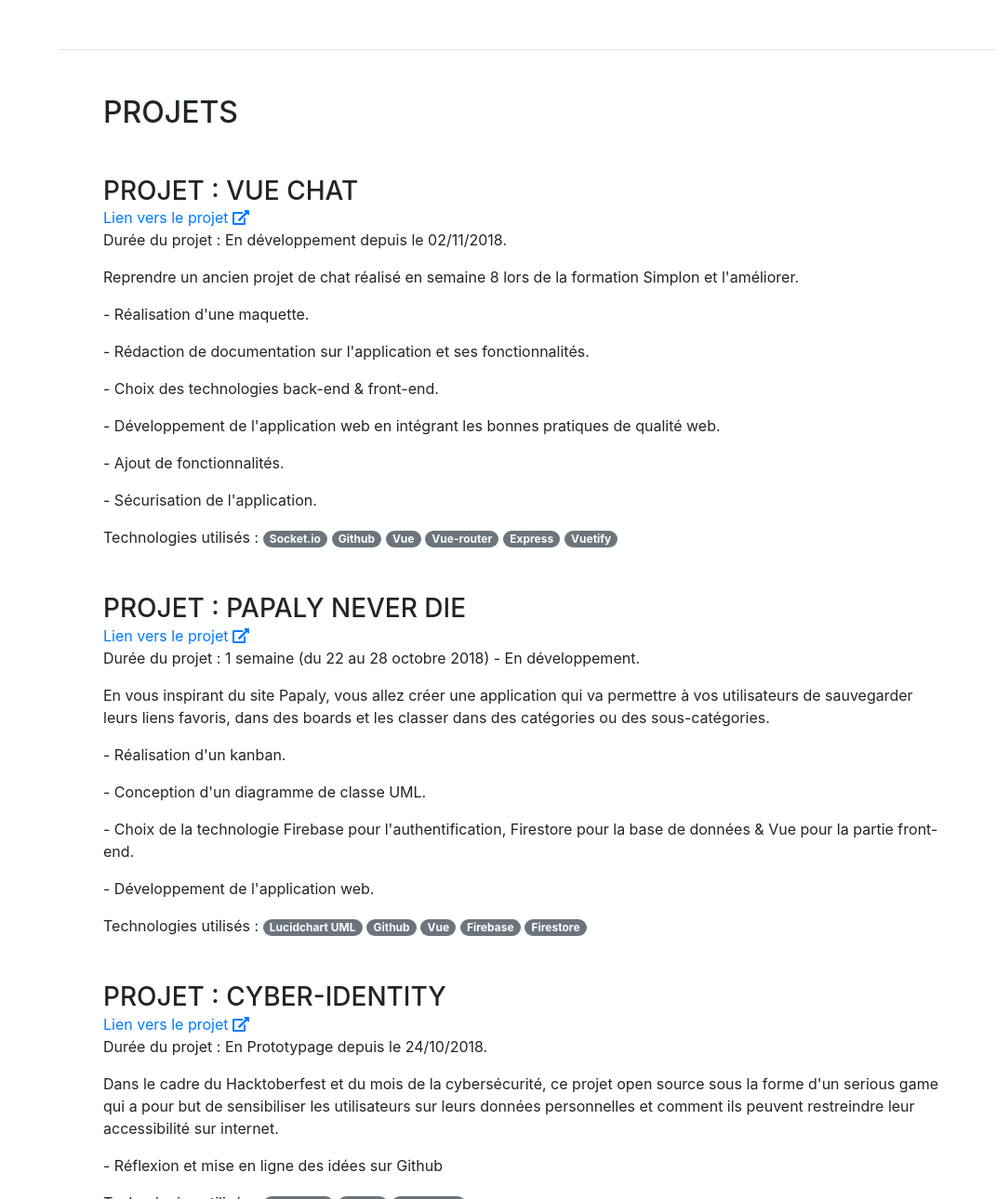
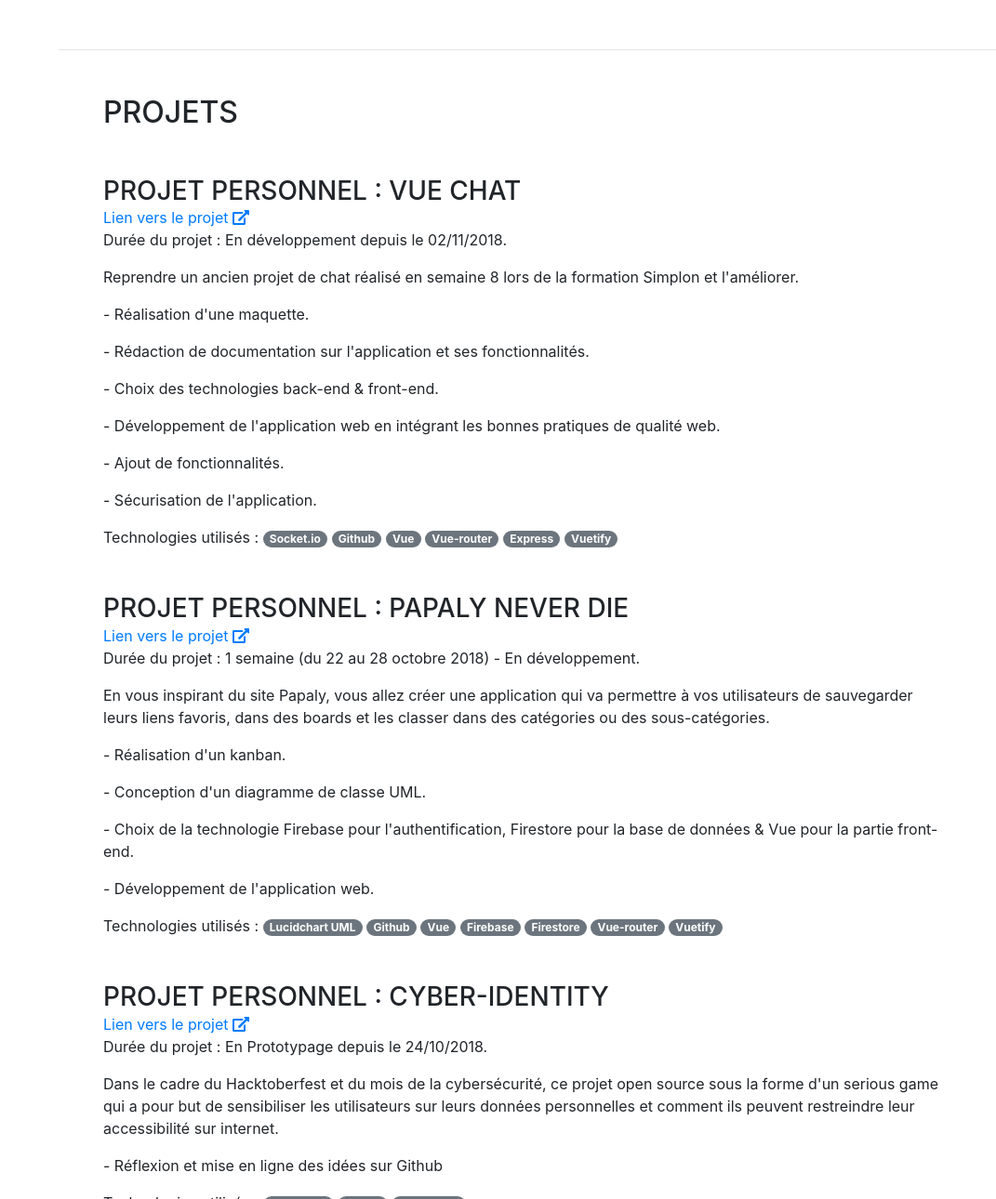
Before and after one commit to Poltergeistz/CV-David-Journo, a website with bundled scripts: page index.html in a window 1280 px wide. Shown: the part 4320-5610 px from the top of the page at 93% size, without its empty margins (209-1280 px from the left). Built offline with nearby package versions, Linux system fonts and the light colour scheme; a web font is replaced by a local one.

Commit message:
Minor modifications

```diff
--- a/index.html
+++ b/index.html
@@ -381,7 +381,7 @@
         <h2 class="mb-5">Projets</h2>
 
         <div class="resume-content mr-auto mb-5">
-          <h3 class="mb-0">Projet : Vue Chat</h3>
+          <h3 class="mb-0">Projet personnel : Vue Chat</h3>
           <a href="https://github.com/Poltergeistz/vue-chat" target="_blank">Lien vers le projet <i class="fas fa-external-link-alt"></i></a>
           <p>Durée du projet : En développement depuis le 02/11/2018.</p>
           <p>Reprendre un ancien projet de chat réalisé en semaine 8 lors de la formation Simplon et l'améliorer.</p>
@@ -396,7 +396,7 @@
         </div>
 
         <div class="resume-content mr-auto mb-5">
-          <h3 class="mb-0">Projet : Papaly never die</h3>
+          <h3 class="mb-0">Projet personnel : Papaly never die</h3>
           <a href="https://github.com/Poltergeistz/papaly-never-die" target="_blank">Lien vers le projet <i class="fas fa-external-link-alt"></i></a>
           <p>Durée du projet : 1 semaine (du 22 au 28 octobre 2018) - En développement.</p>
           <p>En vous inspirant du site Papaly, vous allez créer une application qui va permettre à vos utilisateurs de sauvegarder leurs liens favoris, dans des boards et les classer dans des catégories ou des sous-catégories. </p>
@@ -405,11 +405,12 @@
           <p>- Choix de la technologie Firebase pour l'authentification, Firestore pour la base de données &amp; Vue pour la partie front-end.</p>
           <p>- Développement de l'application web.</p>
           <p class="mb-0">Technologies utilisés : <span class="badge badge-pill badge-secondary">Lucidchart UML</span> <span class="badge badge-pill badge-secondary">Github</span>
-            <span class="badge badge-pill badge-secondary">Vue</span> <span class="badge badge-pill badge-secondary">Firebase</span> <span class="badge badge-pill badge-secondary">Firestore</span></p>
+            <span class="badge badge-pill badge-secondary">Vue</span> <span class="badge badge-pill badge-secondary">Firebase</span> <span class="badge badge-pill badge-secondary">Firestore</span> <span class="badge badge-pill badge-secondary">Vue-router</span>
+            <span class="badge badge-pill badge-secondary">Vuetify</span></p>
         </div>
 
         <div class="resume-content mr-auto mb-5">
-          <h3 class="mb-0">Projet : Cyber-Identity</h3>
+          <h3 class="mb-0">Projet personnel : Cyber-Identity</h3>
           <a href="https://github.com/Poltergeistz/cyber-identity" target="_blank">Lien vers le projet <i class="fas fa-external-link-alt"></i></a>
           <p>Durée du projet : En Prototypage depuis le 24/10/2018.</p>
           <p>Dans le cadre du Hacktoberfest et du mois de la cybersécurité, ce projet open source sous la forme d'un serious game qui a pour but de sensibiliser les utilisateurs sur leurs données personnelles et comment ils peuvent restreindre leur accessibilité sur internet.</p>
```
